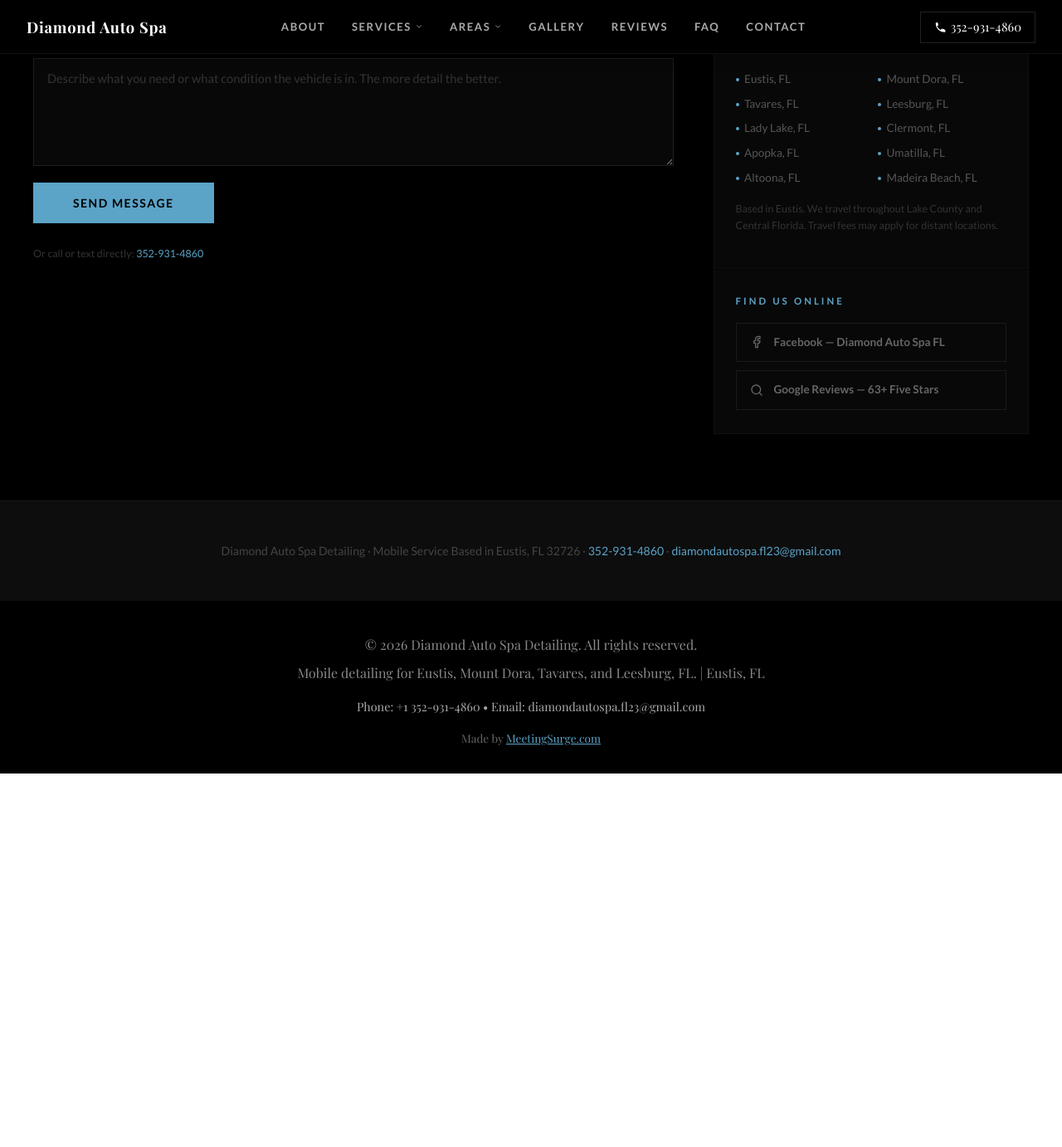
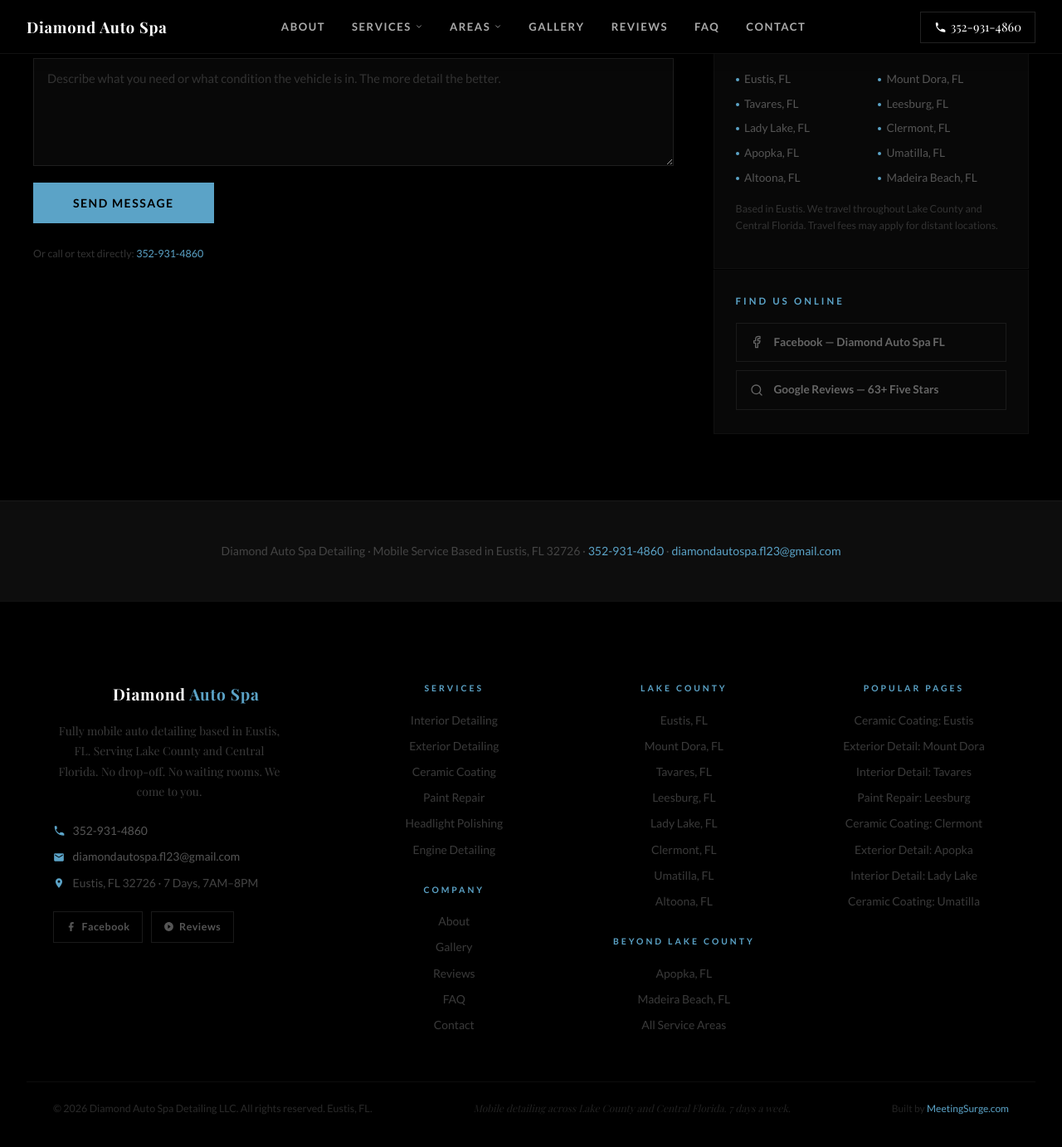
Before and after one commit to JamesBrownR/Diamond-Auto-Spa-Detailing, a Jekyll site: the page built from contact/index.html, in a window 1280 px wide and 1400 px high, scrolled down 1074 px. Shown: the top 1382 px of the window at 83% size. Built offline with Jekyll 4.4.1, drawn with Linux system fonts in a browser that asks for light colours; some web fonts are replaced; before the commit the page ends 2006 px from its top, so only the background shows below that.

Commit message:
Update default.html

```diff
--- a/_layouts/default.html
+++ b/_layouts/default.html
@@ -199,17 +199,8 @@
 
 
 
-<footer>
-    <p>© 2026 Diamond Auto Spa Detailing. All rights reserved.</p>
-    <p>Mobile detailing for Eustis, Mount Dora, Tavares, and Leesburg, FL. | Eustis, FL</p>
-    <p style="margin-top: 1rem; color: #aaa; font-size: 0.9rem;">
-               Phone: +1 352-931-4860 • Email: diamondautospa.fl23@gmail.com
-    </p>
+{% include footer.html %}
 
-    <p style="margin-top: 1rem; color: #666; font-size: 0.85rem;">
-        Made by <a href="https://www.meetingsurge.com" target="_blank" style="color:#5BA3C7;">MeetingSurge.com</a>
-    </p>
-</footer>
 
 </body>
 </html>
```
